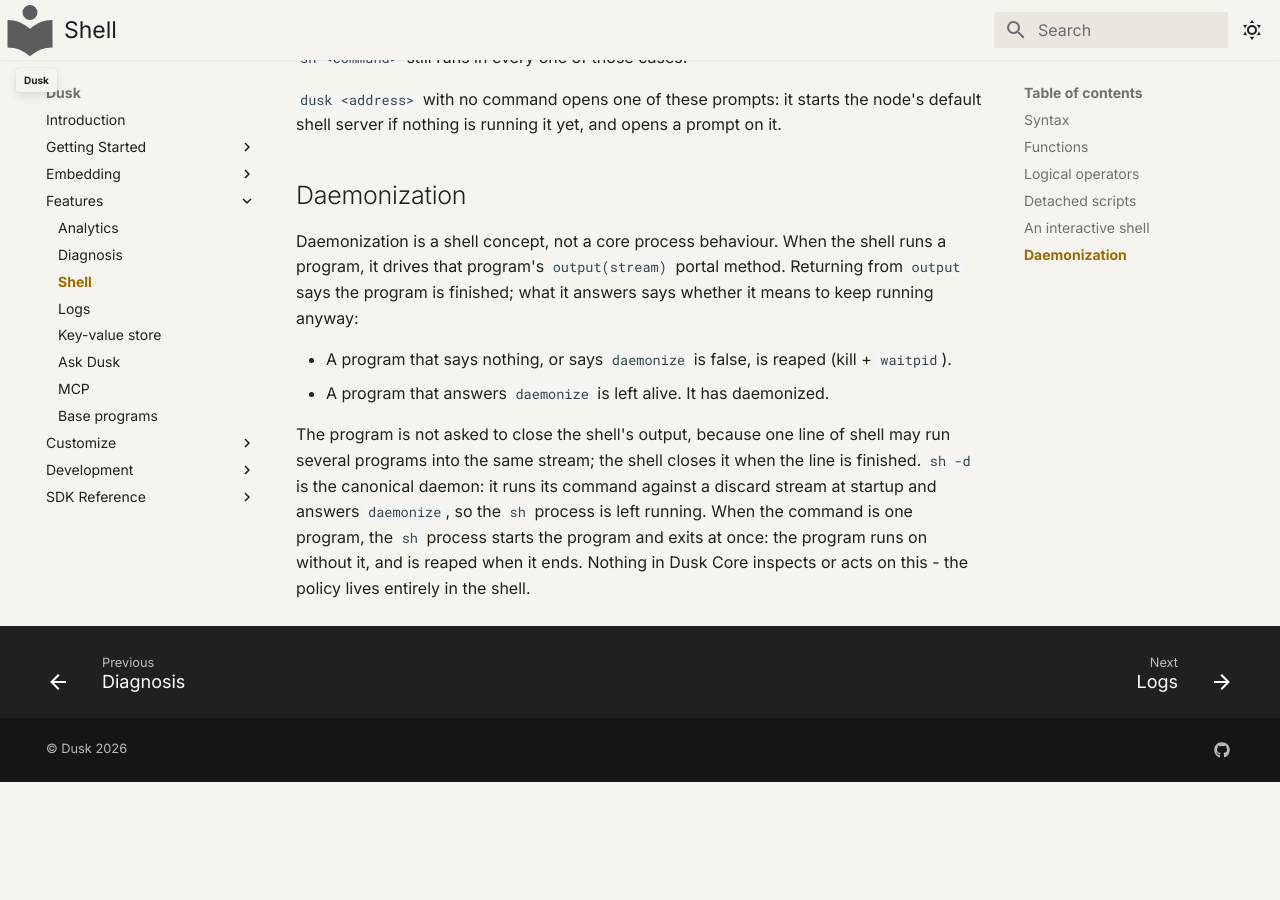
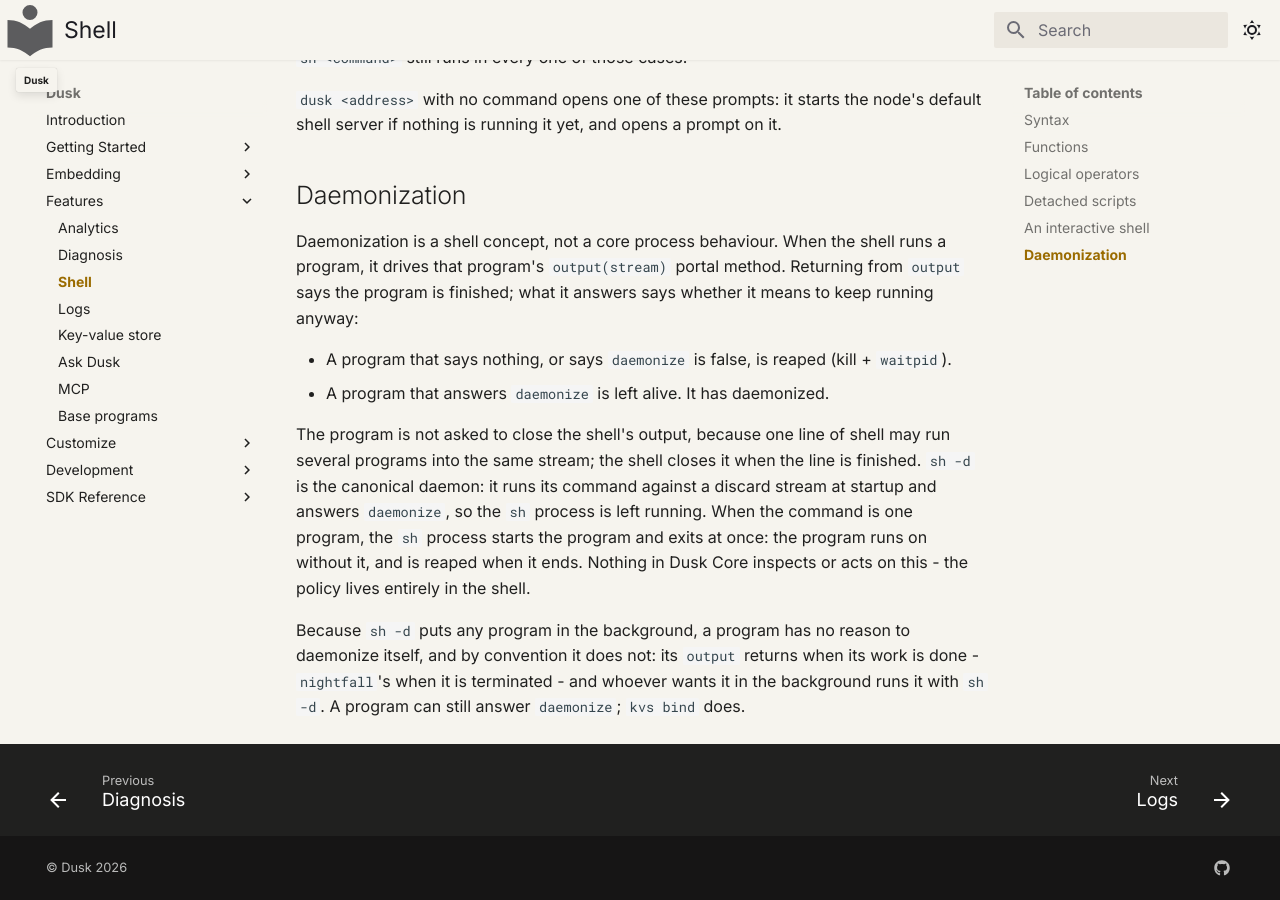
Before and after one commit to tomerze/dusk, an MkDocs documentation site: the page built from docs/docs/features/shell.md, in a window 1280 px wide and 900 px high, scrolled down 3159 px. Built offline with MkDocs 1.6.1 and Material for MkDocs 9.7.7, drawn with Linux system fonts in a browser that asks for light colours; comment, search, counter and statistics services are not loaded; before the commit the page ends 3941 px from its top, so only the background shows below that.

Commit message:
Update docs for the convention that a program does not daemonize itself
Now that sh -d puts any single program in the background with nothing else left running, a program has no reason to daemonize itself. The shell feature page states the convention: a program's output returns when its work is done - nightfall's when it is terminated - and whoever wants it in the background runs it with sh -d. It also says a program still can answer daemonize, and names kvs bind as one that does.

```diff
--- a/docs/docs/features/shell.md
+++ b/docs/docs/features/shell.md
@@ -120,3 +120,5 @@
 - A program that answers `daemonize` is left alive. It has daemonized.
 
 The program is not asked to close the shell's output, because one line of shell may run several programs into the same stream; the shell closes it when the line is finished. `sh -d` is the canonical daemon: it runs its command against a discard stream at startup and answers `daemonize`, so the `sh` process is left running. When the command is one program, the `sh` process starts the program and exits at once: the program runs on without it, and is reaped when it ends. Nothing in Dusk Core inspects or acts on this - the policy lives entirely in the shell.
+
+Because `sh -d` puts any program in the background, a program has no reason to daemonize itself, and by convention it does not: its `output` returns when its work is done - `nightfall`'s when it is terminated - and whoever wants it in the background runs it with `sh -d`. A program can still answer `daemonize`; `kvs bind` does.
```
